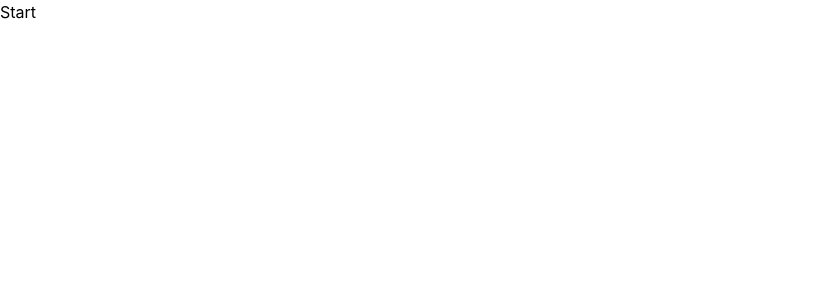
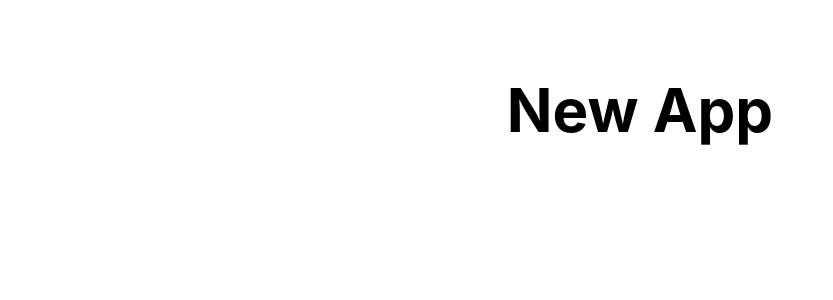
Before and after one commit to migsdeving/nokia-challenge, a React (Create React App) app: page / in a window 1280 px wide. Shown: the top 300 px of the page, without its empty margins (0-833 px from the left). Built offline with nearby package versions, Linux system fonts and the light colour scheme.

Commit message:
Header
Header created and other components initialized.

```diff
--- a/src/App.jsx
+++ b/src/App.jsx
@@ -1,8 +1,16 @@
-import logo from "./logo.svg";
+import React from "react";
 import "./App.css";
+import Header from "./components/Header";
+import MenuSelector from "./components/MenuSelector";
+import Home from "./components/Home";
+import Tasks from "./components/Tasks";
 
 function App() {
-  return <div className="">Start</div>;
+  return (
+    <>
+      <Header />
+    </>
+  );
 }
 
 export default App;
--- /dev/null
+++ b/src/components/Header.jsx
@@ -0,0 +1,13 @@
+import React from "react";
+
+function Header() {
+  return (
+    <div className="flex justify-center mt-20 ">
+      <h1 className="text-6xl">
+        <b>New App</b>
+      </h1>
+    </div>
+  );
+}
+
+export default Header;
--- /dev/null
+++ b/src/components/Home.jsx
@@ -0,0 +1,7 @@
+import React from "react";
+
+function Home() {
+  return <div>Home</div>;
+}
+
+export default Home;
--- /dev/null
+++ b/src/components/MenuSelector.jsx
@@ -0,0 +1,7 @@
+import React from "react";
+
+function MenuSelector() {
+  return <div>MenuSelector</div>;
+}
+
+export default MenuSelector;
--- /dev/null
+++ b/src/components/Tasks.jsx
@@ -0,0 +1,7 @@
+import React from "react";
+
+function Tasks() {
+  return <div>Tasks</div>;
+}
+
+export default Tasks;
```
